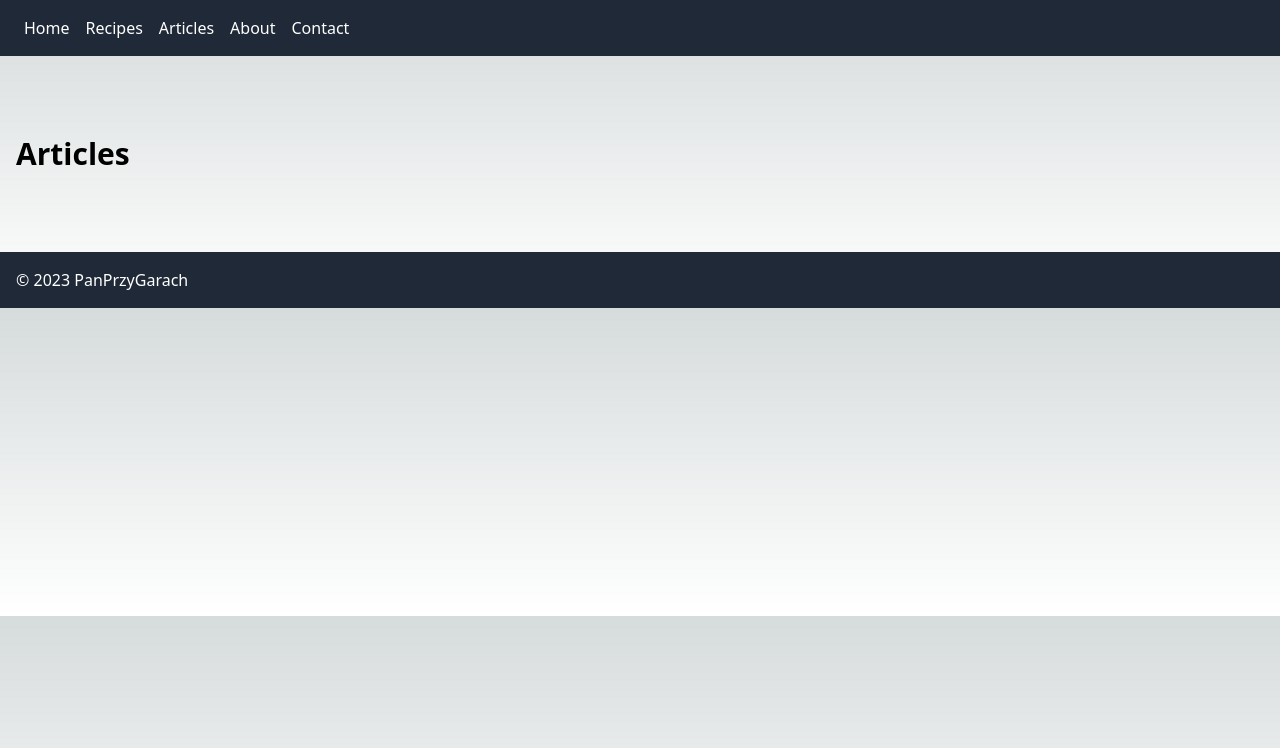
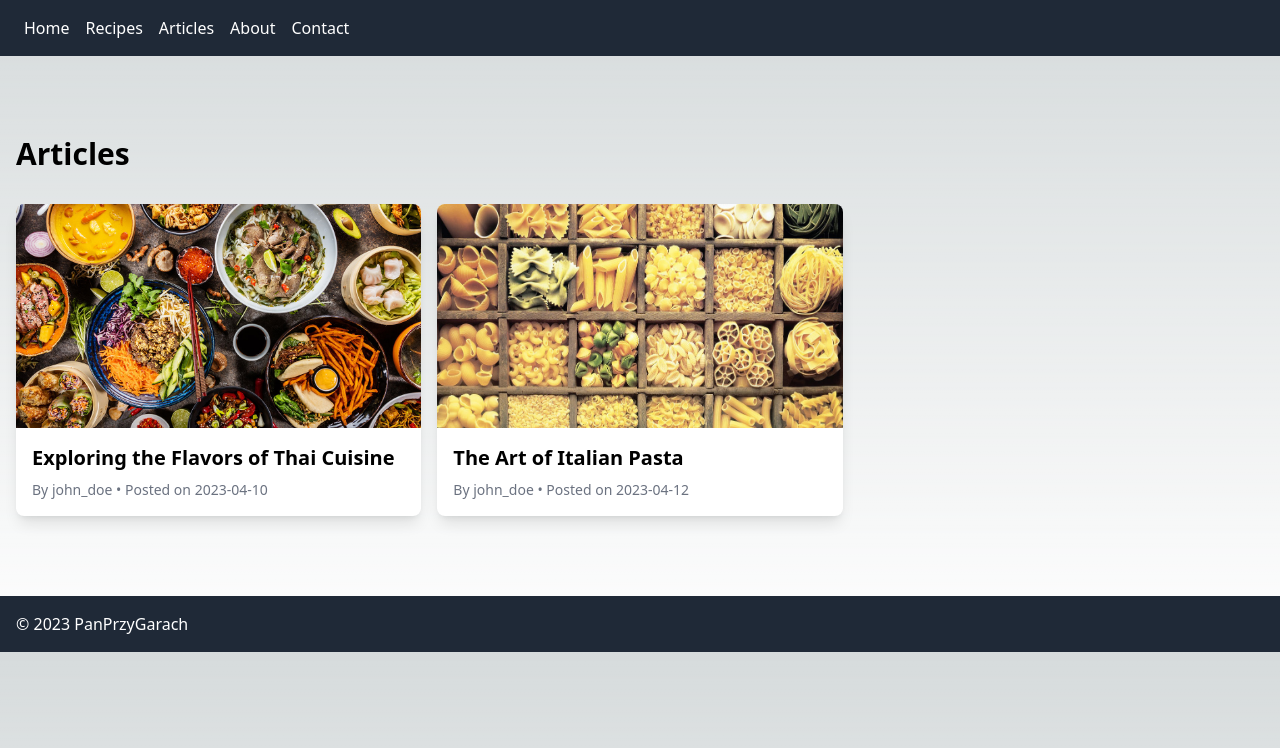
Before and after one commit to ZuyRzuuf/CulinaryBlog.Frontend, a Next.js app: page /articles in a window 1280 px wide. Shown: the top 748 px of the page. Built offline with nearby package versions, Linux system fonts and the light colour scheme.

Commit message:
feat(#1): add mock for articles data and pass these data to the components

```diff
--- /dev/null
+++ b/src/components/ArticleList.tsx
@@ -0,0 +1,34 @@
+import React from 'react';
+import Link from 'next/link';
+import { Article } from '@/types/article';
+
+interface ArticleListProps {
+    articles: Article[];
+}
+const ArticleList: React.FC<ArticleListProps> = ({ articles }) => {
+    return (
+        <div className="grid grid-cols-1 md:grid-cols-2 lg:grid-cols-3 gap-4">
+            {articles.map((article: Article) => (
+                <Link href={`/article/${article.id}`} key={article.id}>
+                    <span className="block bg-white shadow-lg rounded-lg overflow-hidden">
+                        <img
+                            src={article.imageUrl}
+                            alt={article.title}
+                            className="w-full h-56 object-cover"
+                        />
+                        <div className="p-4">
+                            <h2 className="text-xl font-bold mb-2">{article.title}</h2>
+                            <div className="text-sm text-gray-500">
+                                <span>By {article.author.username}</span>
+                                <span> • </span>
+                                <span>Posted on {article.publishedDate}</span>
+                            </div>
+                        </div>
+                    </span>
+                </Link>
+            ))}
+        </div>
+    );
+};
+
+export default ArticleList;
--- /dev/null
+++ b/src/data_mocks/articles.json
@@ -0,0 +1,66 @@
+[
+  {
+    "id": "1",
+    "title": "Exploring the Flavors of Thai Cuisine",
+    "imageUrl": "/images/articles/1/main.jpeg",
+    "content": "Thai cuisine is known for its bold flavors...",
+    "author": {
+      "id": "1",
+      "username": "john_doe"
+    },
+    "publishedDate": "2023-04-10",
+    "tags": [
+      {
+        "id": "1",
+        "name": "Thai"
+      },
+      {
+        "id": "2",
+        "name": "Cuisine"
+      }
+    ],
+    "comments": [
+      {
+        "id": "1",
+        "content": "Great article! I love Thai food.",
+        "author": {
+          "id": "2",
+          "username": "jane_doe"
+        },
+        "createdAt": "2023-04-11"
+      }
+    ]
+  },
+  {
+    "id": "2",
+    "title": "The Art of Italian Pasta",
+    "imageUrl": "/images/articles/2/main.jpeg",
+    "content": "Pasta is a staple in Italian cuisine...",
+    "author": {
+      "id": "1",
+      "username": "john_doe"
+    },
+    "publishedDate": "2023-04-12",
+    "tags": [
+      {
+        "id": "3",
+        "name": "Italian"
+      },
+      {
+        "id": "4",
+        "name": "Pasta"
+      }
+    ],
+    "comments": [
+      {
+        "id": "2",
+        "content": "I love pasta! Thanks for sharing.",
+        "author": {
+          "id": "2",
+          "username": "jane_doe"
+        },
+        "createdAt": "2023-04-13"
+      }
+    ]
+  }
+]
--- a/src/pages/article/[id].tsx
+++ b/src/pages/article/[id].tsx
@@ -1,39 +1,43 @@
 import React from 'react';
-import Layout from '../../components/Layout';
+import Layout from '@/components/Layout';
+import { GetServerSideProps, GetServerSidePropsContext } from "next";
+import { Article } from '@/types/article';
+import mockArticlesData from '@/data_mocks/articles.json';
 
-const ArticlePage = () => {
+interface ArticlePageProps {
+    article: Article;
+}
+
+const ArticlePage: React.FC<ArticlePageProps> = ({ article }) => {
     return (
         <Layout>
             <section className="my-16">
+                {/* Article Image */}
+                <div className="mb-8">
+                    <img
+                        src={article.imageUrl}
+                        alt={`Featured image for ${article.title}`}
+                        className="w-full h-96 object-cover"
+                    />
+                </div>
+
                 {/* Article Header */}
                 <div className="mb-8">
-                    <h1 className="text-3xl font-bold">Amazing Article Title</h1>
+                    <h1 className="text-3xl font-bold">{article.title}</h1>
                     <div className="text-sm text-gray-500 mt-2">
-                        <span>By Author Name</span>
+                        <span>By {article.author.username}</span>
                         <span> • </span>
-                        <span>Posted on February 25, 2023</span>
+                        <span>Posted on {article.publishedDate}</span>
                         <span> • </span>
-                        <span>Category: Culinary Tips</span>
+                        <span>Tags: {article.tags.map((tag, index) => (
+                            <span key={tag.id}>{tag.name}{index !== article.tags.length - 1 && ', '}</span>
+                        ))}</span>
                     </div>
                 </div>
 
-                {/* Article Image */}
-                <div className="mb-8">
-                    <img src="path/to/article-image.jpg" alt="Article featured image" className="w-full h-96 object-cover" />
-                </div>
-
                 {/* Article Content */}
-                <div className="mb-8">
-                    <p className="mb-4">
-                        Lorem ipsum dolor sit amet, consectetur adipiscing elit. Morbi gravida velit id semper porta. Quisque posuere augue in lorem ullamcorper bibendum. Proin vel dui vitae odio fermentum congue. Fusce id mi id lorem ultricies consectetur at at sapien. In tempus orci justo, in bibendum urna pharetra a.
-                    </p>
-                    <h2 className="text-2xl font-bold mb-2">Section Title</h2>
-                    <p className="mb-4">
-                        Vivamus rhoncus, neque eget sagittis iaculis, mi elit rhoncus orci, non vestibulum urna justo non dolor. Proin volutpat sapien nec consectetur sagittis. Sed at congue mi. Vestibulum ante ipsum primis in faucibus orci luctus et ultrices posuere cubilia curae; Sed eu metus ut nisl tincidunt sagittis.
-                    </p>
-                    <p>
-                        Suspendisse vitae nisi nec sapien vulputate iaculis eget eget est. Sed rhoncus tincidunt lacus, a consequat orci bibendum vel. Donec vel finibus mi, non vestibulum sem. Curabitur suscipit sapien id enim convallis, non aliquet sapien ultrices. Quisque non lorem at urna tempus consectetur.
-                    </p>
+                <div className="mb-8 prose">
+                    <p>{article.content}</p>
                 </div>
 
                 {/* Comments */}
@@ -46,4 +50,21 @@ const ArticlePage = () => {
     );
 };
 
+export const getServerSideProps: GetServerSideProps<ArticlePageProps> = async (
+    context: GetServerSidePropsContext
+) => {
+    const articleId = context.params?.id;
+    const article = mockArticlesData.find((article) => article.id === articleId);
+
+    if (!article) {
+        return {
+            notFound: true,
+        };
+    }
+
+    return {
+        props: { article },
+    };
+};
+
 export default ArticlePage;
--- a/src/pages/articles.tsx
+++ b/src/pages/articles.tsx
@@ -1,7 +1,15 @@
 import React from 'react';
-import Layout from '../components/Layout';
+import Layout from '@/components/Layout';
+import { GetServerSideProps } from "next";
+import { Article } from '@/types/article';
+import mockArticlesData from '../data_mocks/articles.json';
+import ArticleList from "@/components/ArticleList";
 
-const ArticlesPage = () => {
+interface ArticleListProps {
+    articles: Article[];
+}
+
+const ArticlesPage: React.FC<ArticleListProps> = ({ articles }) => {
     return (
         <Layout>
             <section className="my-16">
@@ -14,7 +22,7 @@ const ArticlesPage = () => {
 
                 {/* Article List */}
                 <div>
-                    {/* Add article list items here */}
+                    <ArticleList articles={articles} />
                 </div>
 
                 {/* Pagination */}
@@ -26,4 +34,14 @@ const ArticlesPage = () => {
     );
 };
 
+export const getServerSideProps: GetServerSideProps<ArticleListProps> = async () => {
+    const articles = mockArticlesData;
+
+    return {
+        props: {
+            articles,
+        },
+    };
+};
+
 export default ArticlesPage;
--- /dev/null
+++ b/src/types/article.ts
@@ -0,0 +1,27 @@
+interface Author {
+    id: string;
+    username: string;
+}
+
+interface Tag {
+    id: string;
+    name: string;
+}
+
+interface Comment {
+    id: string;
+    content: string;
+    author: Author;
+    createdAt: string;
+}
+
+export interface Article {
+    id: string;
+    title: string;
+    imageUrl: string;
+    content: string;
+    author: Author;
+    publishedDate: string;
+    tags: Tag[];
+    comments: Comment[];
+}
```
Also changed, not shown: public/images/articles/1/main.jpeg (added), public/images/articles/2/main.jpeg (added).
